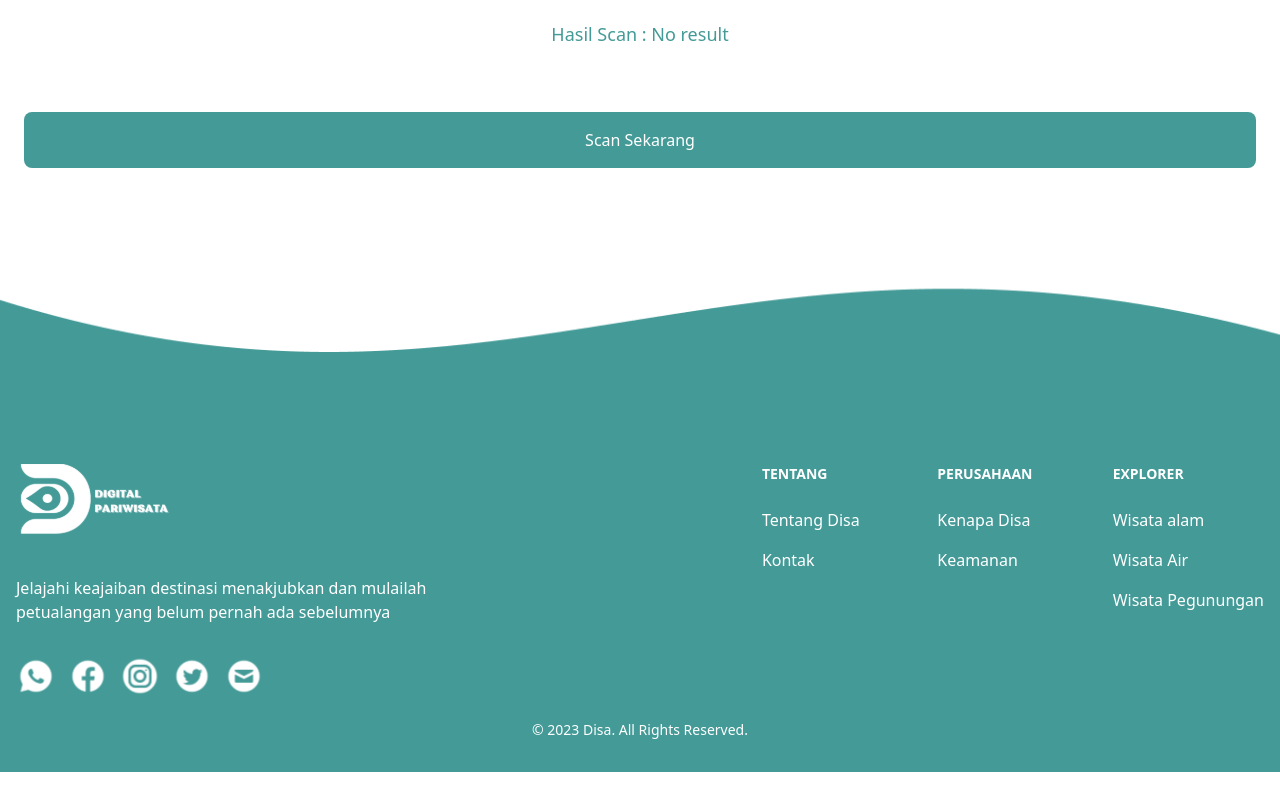
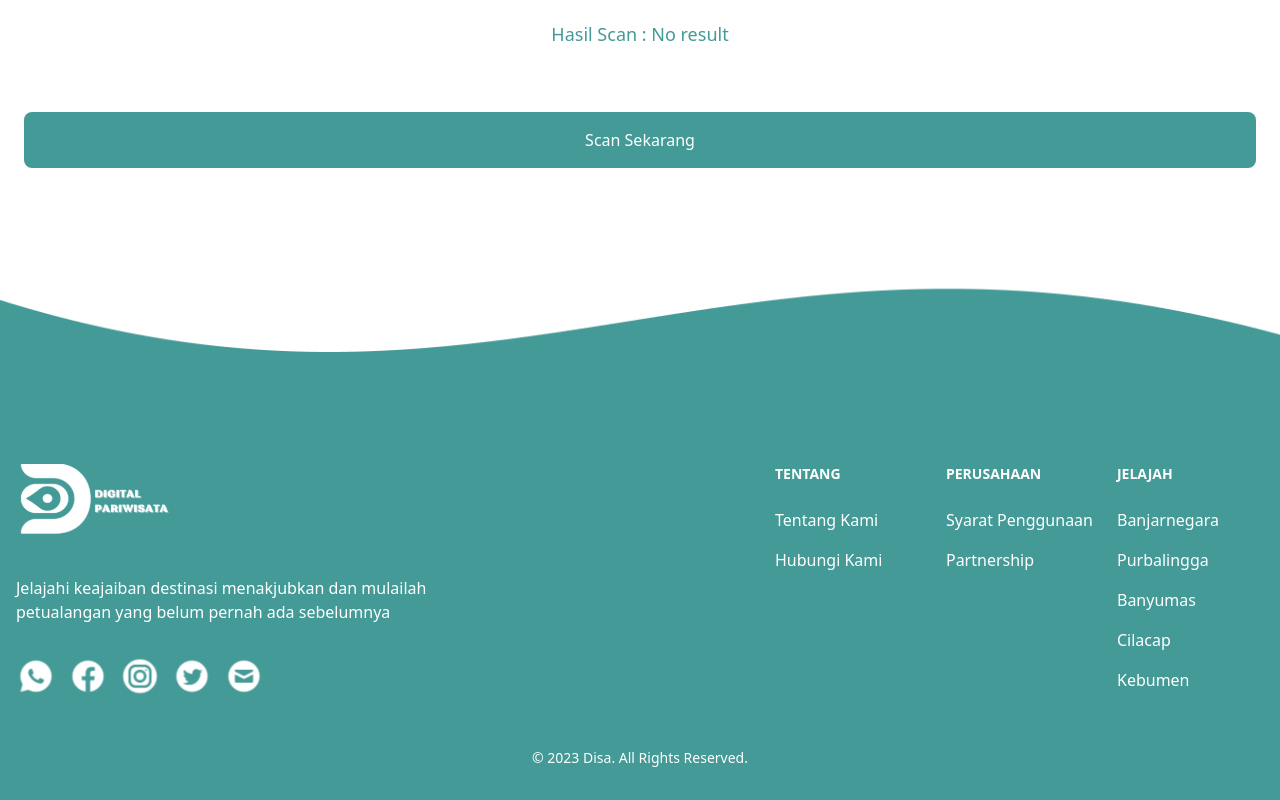
Before and after one commit to nadiaputrirah/WebDisa-Frontend, a React (Create React App) app: page /scan in a window 1280 px wide. Shown: the part 753-1553 px from the top of the page. Before the commit the page ends 1525 px from the top, so only its background shows below. Built offline with nearby package versions, Linux system fonts and the light colour scheme.

Commit message:
fixing disa ui

```diff
--- a/src/components/Information/bannerEvent.js
+++ b/src/components/Information/bannerEvent.js
@@ -17,7 +17,7 @@ export default function BannerEvent() {
             baru.
           </p>
           <div className="flex space-y-4 sm:flex-row sm:justify-center sm:space-y-0 sm:space-x-4 mt-8">
-            <form className="w-full sm:w-1/2 md:w-1/3 lg:w-1/8 xl:w-1/8">
+            {/* <form className="w-full sm:w-1/2 md:w-1/3 lg:w-1/8 xl:w-1/8">
               <label
                 htmlFor="default-search"
                 className="mb-2 text-sm font-medium text-[#439A97] sr-only light:text-[#439A97]"
@@ -53,7 +53,7 @@ export default function BannerEvent() {
                   </svg>
                 </button>
               </div>
-            </form>
+            </form> */}
           </div>
         </div>
       </section>
--- a/src/components/footer.js
+++ b/src/components/footer.js
@@ -51,12 +51,12 @@ export default function Footer() {
                 <ul class="text-white font-normal">
                   <li class="mb-4">
                     <a href="https://flowbite.com/" class="hover:underline">
-                      Tentang Disa
+                      Tentang Kami
                     </a>
                   </li>
                   <li>
                     <a href="https://tailwindcss.com/" class="hover:underline">
-                      Kontak
+                      Hubungi Kami
                     </a>
                   </li>
                 </ul>
@@ -71,7 +71,7 @@ export default function Footer() {
                       href="https://github.com/themesberg/flowbite"
                       class="hover:underline "
                     >
-                      Kenapa Disa
+                      Syarat Penggunaan
                     </a>
                   </li>
                   <li>
@@ -79,29 +79,39 @@ export default function Footer() {
                       href="https://discord.gg/4eeurUVvTy"
                       class="hover:underline"
                     >
-                      Keamanan
+                      Partnership
                     </a>
                   </li>
                 </ul>
               </div>
               <div>
                 <h2 class="mb-6 text-sm font-extrabold text-white uppercase">
-                  Explorer
+                  Jelajah
                 </h2>
                 <ul class="text-white font-normal">
                   <li class="mb-4">
                     <a href="/" class="hover:underline">
-                      Wisata alam
+                    Banjarnegara
                     </a>
                   </li>
                   <li class="mb-4">
                     <a href="/" class="hover:underline">
-                      Wisata Air
+                      Purbalingga
                     </a>
                   </li>
-                  <li>
+                  <li class="mb-4">
                     <a href="/" class="hover:underline">
-                      Wisata Pegunungan
+                      Banyumas
+                    </a>
+                  </li>
+                  <li class="mb-4">
+                    <a href="/" class="hover:underline">
+                      Cilacap
+                    </a>
+                  </li>
+                  <li class="mb-4">
+                    <a href="/" class="hover:underline">
+                      Kebumen
                     </a>
                   </li>
                 </ul>
--- a/src/pages/Populer/detailWisata.js
+++ b/src/pages/Populer/detailWisata.js
@@ -4,6 +4,7 @@ import Footer from "../../components/footer";
 import Navbar from "../../components/Navigasi/navbarScrolled";
 import indikator from "../../assets/indikatorPadat.png";
 import BannerDestinasi from "../../components/Populer/banner";
+import Map from "../../assets/maps.png";
 import MapComponent from "../../components/Populer/map";
 import { useParams } from "react-router-dom";
 import axios from "axios";
@@ -69,7 +70,7 @@ export default function DetailWisata() {
 
           <img
             src={indikator}
-            class="w-full items-center mb-4"
+            class="rounded-t-lg"
             alt="Info Logo"
           />
         </div>
@@ -77,7 +78,13 @@ export default function DetailWisata() {
 
       <section class="bg-white">
         <div className="gap-8 items-center py-8 px-4 mx-auto max-w-screen-xl xl:gap-16 md:grid md:grid-cols-2 sm:py-16 lg:px-6">
-          <MapComponent />
+        <div>
+          <img
+            class="h-auto max-w-full rounded-lg"
+            src={Map}
+            alt=""
+          />
+        </div>
 
           <div className="mt-4 md:mt-0">
             <h2 className="mb-6 text-3xl font-medium text-[#439A97]">
```
Also changed, not shown: src/assets/maps.png (added).
